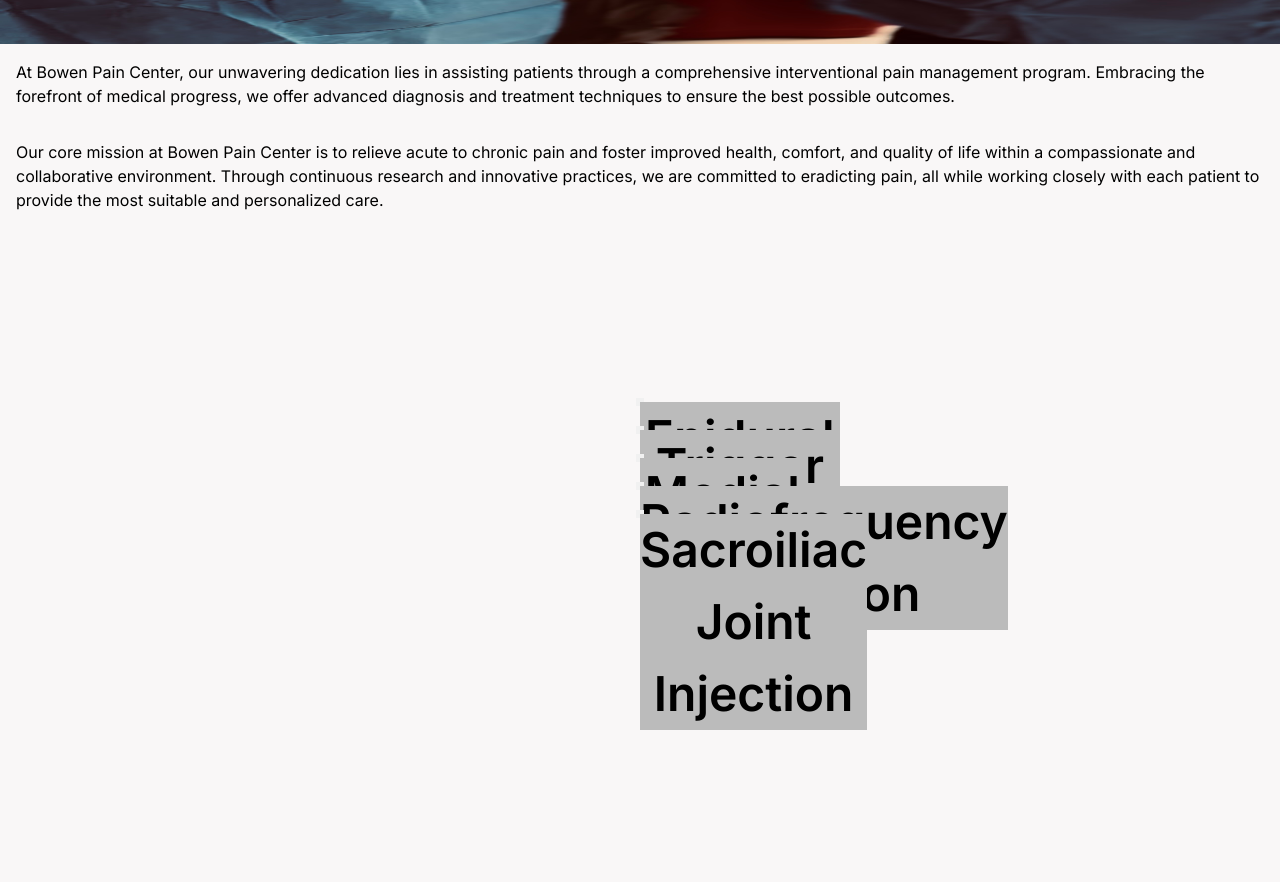
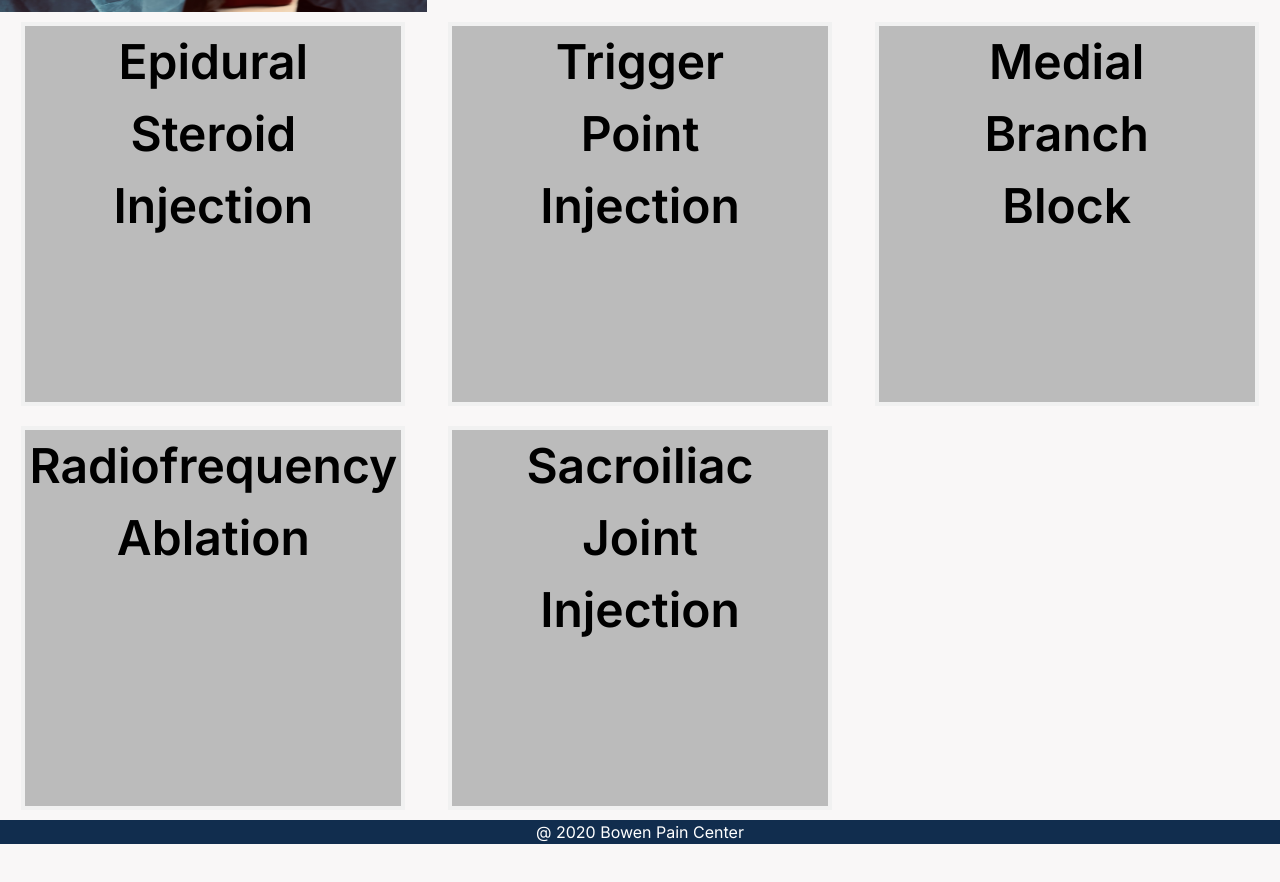
Before and after one commit to federicodez/bpc, a Next.js app: page /procedures in a window 1280 px wide. Shown: the part 580-1462 px from the top of the page. After the commit the page ends 1424 px from the top, so only its background shows below. Built offline with nearby package versions, Linux system fonts and the light colour scheme.

Commit message:
fixed card styling

```diff
--- a/src/app/procedures/page.tsx
+++ b/src/app/procedures/page.tsx
@@ -4,33 +4,36 @@
 export default function Procedures() {
   return (
     <>
-      <div className="container mx-auto py-40">
-        <h1 className="linethrough text-2xl text-center m-4">Our Procedures</h1>
+      <div className="container mx-auto pt-40">
+        <h1 className="linethrough text-2xl text-center">Our Procedures</h1>
+        <div className="grid grid-cols-1 md:grid-cols-3">
           <Image
             className="procedure-image"
             src={operation}
             alt="procedure image"
           />
-        <p className="procedure p-4">
+          <div className="md:mr-40 md:col-span-2">
+            <p className="m-4">
               At Bowen Pain Center, our unwavering dedication lies in assisting
               patients through a comprehensive interventional pain management
               program. Embracing the forefront of medical progress, we offer
               advanced diagnosis and treatment techniques to ensure the best
               possible outcomes.
             </p>
-        <p className="procedure p-4">
-          Our core mission at Bowen Pain Center is to relieve acute to chronic
-          pain and foster improved health, comfort, and quality of life within a
-          compassionate and collaborative environment. Through continuous
-          research and innovative practices, we are committed to eradicting
-          pain, all while working closely with each patient to provide the most
-          suitable and personalized care.
+            <p className="m-4">
+              Our core mission at Bowen Pain Center is to relieve acute to
+              chronic pain and foster improved health, comfort, and quality of
+              life within a compassionate and collaborative environment. Through
+              continuous research and innovative practices, we are committed to
+              eradicting pain, all while working closely with each patient to
+              provide the most suitable and personalized care.
             </p>
           </div>
-      <div className="grid grid-rows-2 justify-items-center">
-        <div className="card">
-          <div className="card-inner">
-            <div className="card-front">
+        </div>
+        <div className="grid justify-items-center md:grid-cols-2 xl:grid-cols-3">
+          <div className="card w-96 h-96">
+            <div className="card-inner w-full h-full">
+              <div className="card-front w-full h-full">
                 <h1>
                   Epidural
                   <br />
@@ -39,23 +42,23 @@
                   Injection
                 </h1>
               </div>
-            <div className="card-back">
-              <p>
+              <div className="card-back w-full h-full">
+                <p className="text-sm">
                   This injection procedure is conducted to alleviate neck,
-                shoulder, and arm pain resulting from nerve root compression in
-                the cervical spine. Various conditions, such as spinal stenosis
-                or herniated discs, can lead to inflammation and swelling of the
-                spinal nerves. The injected steroid medication is effective in
-                reducing the pain and swelling associated with these conditions.
-                Patients can typically expect to experience relief within 3-7
-                days after the procedure.
+                  shoulder, and arm pain resulting from nerve root compression
+                  in the cervical spine. Various conditions, such as spinal
+                  stenosis or herniated discs, can lead to inflammation and
+                  swelling of the spinal nerves. The injected steroid medication
+                  is effective in reducing the pain and swelling associated with
+                  these conditions. Patients can typically expect to experience
+                  relief within 3-7 days after the procedure.
                 </p>
               </div>
             </div>
           </div>
-        <div className="card">
-          <div className="card-inner">
-            <div className="card-front">
+          <div className="card w-96 h-96">
+            <div className="card-inner w-full h-full">
+              <div className="card-front w-full h-full">
                 <h1>
                   Trigger
                   <br />
@@ -64,27 +67,27 @@
                   Injection
                 </h1>
               </div>
-            <div className="card-back">
-              <p>
-                This outpatient procedure is specifically intended to reduce or
-                alleviate pain caused by small tender knots that develop in the
-                muscles of the neck and back. The process is quick, usually
-                taking only a few minutes, and it is performed under local
-                anesthesia. A small needle is carefully inserted into the knots
-                and injected with a combination of local anesthetic and steroid
-                medication. The treatment is designed to provide nearly instant
-                relief, and its effectiveness can last from several hours to
-                weeks, depending on the use of steroids. This allows patients to
-                have a window of relief during which they can engage in
-                exercises and stretching routines to help ease the tension and
-                discomfort caused by those muscle knots.
+              <div className="card-back w-full h-full">
+                <p className="text-sm">
+                  This outpatient procedure is specifically intended to reduce
+                  or alleviate pain caused by small tender knots that develop in
+                  the muscles of the neck and back. The process is quick,
+                  usually taking only a few minutes, and it is performed under
+                  local anesthesia. A small needle is carefully inserted into
+                  the knots and injected with a combination of local anesthetic
+                  and steroid medication. The treatment is designed to provide
+                  nearly instant relief, and its effectiveness can last from
+                  several hours to weeks, depending on the use of steroids. This
+                  allows patients to have a window of relief during which they
+                  can engage in exercises and stretching routines to help ease
+                  the tension and discomfort caused by those muscle knots.
                 </p>
               </div>
             </div>
           </div>
-        <div className="card">
-          <div className="card-inner">
-            <div className="card-front">
+          <div className="card w-96 h-96">
+            <div className="card-inner w-full h-full">
+              <div className="card-front w-full h-full">
                 <h1>
                   Medial
                   <br />
@@ -93,56 +96,58 @@
                   Block
                 </h1>
               </div>
-            <div className="card-back">
-              <p>
+              <div className="card-back w-full h-full">
+                <p className="text-sm">
                   This diagnostic procedure serves the purposes of identifying a
                   painful facet joint that might benefit from a radiofrequency
                   ablation. The facet joints in the spine allow for bending,
                   twisting, and flexing movements. If these joints become
                   arthritic or enlarged, they can cause pain. Similar to a facet
                   injection, a small needle is precisely placed near the medial
-                branch nerve with the guidance of x-ray imaging. A small amount
-                of local anesthetic is then administered to numb the nerve.
-                Following the injection, patients are encouraged to resume their
-                regular activities and monitor their pain relief over the next
-                30 minutes to 2 hours. If the patient experiences significant
-                relief from the pain, they may be considered a suitable
-                candidate for the radiofrequency ablation procedure.
+                  branch nerve with the guidance of x-ray imaging. A small
+                  amount of local anesthetic is then administered to numb the
+                  nerve. Following the injection, patients are encouraged to
+                  resume their regular activities and monitor their pain relief
+                  over the next 30 minutes to 2 hours. If the patient
+                  experiences significant relief from the pain, they may be
+                  considered a suitable candidate for the radiofrequency
+                  ablation procedure.
                 </p>
               </div>
             </div>
           </div>
-        <div className="card">
-          <div className="card-inner">
-            <div className="card-front">
+          <div className="card w-96 h-96">
+            <div className="card-inner w-full h-full">
+              <div className="card-front w-full h-full">
                 <h1>
                   Radiofrequency
                   <br />
                   Ablation
                 </h1>
               </div>
-            <div className="card-back">
-              <p>
-                This is a minimally invasive procedure known as a radiofrequency
-                ablation or rhizotomy. The primary goal of this procedure is to
-                reduce or eliminate the pain caused by damaged facet joints by
-                disrupting the sensory nerves responsible for carrying pain
-                signals. Similar to facet injections, a specialized needle is
-                guided under x-ray to the junction where the medial branch nerve
-                is typically located. The positioning of the needle is carefully
-                tested to ensure accuracy. Once confirmed, the nerve is numbed
-                and then heated for 90-120 seconds, effectively disrupting its
-                pain signaling. Optimal pain relief is usually achieved within
-                2-4 weeks following the procedure. Radiofrequency ablation can
-                be performed under local anesthesia or sedation, depending on
-                the patient's preference and needs.
+              <div className="card-back w-full h-full">
+                <p className="text-sm">
+                  This is a minimally invasive procedure known as a
+                  radiofrequency ablation or rhizotomy. The primary goal of this
+                  procedure is to reduce or eliminate the pain caused by damaged
+                  facet joints by disrupting the sensory nerves responsible for
+                  carrying pain signals. Similar to facet injections, a
+                  specialized needle is guided under x-ray to the junction where
+                  the medial branch nerve is typically located. The positioning
+                  of the needle is carefully tested to ensure accuracy. Once
+                  confirmed, the nerve is numbed and then heated for 90-120
+                  seconds, effectively disrupting its pain signaling. Optimal
+                  pain relief is usually achieved within 2-4 weeks following the
+                  procedure. Radiofrequency ablation can be performed under
+                  local anesthesia or sedation, depending on the patient's
+                  preference and needs.
                 </p>
               </div>
             </div>
           </div>
-        <div className="card">
-          <div className="card-inner">
-            <div className="card-front">
+          <div className="card w-96 h-96">
+            <div className="card-inner w-full h-full">
+              <div className="card-front w-full h-full">
                 <h1>
                   Sacroiliac
                   <br />
@@ -151,14 +156,14 @@
                   Injection
                 </h1>
               </div>
-            <div className="card-back">
-              <p>
+              <div className="card-back w-full h-full">
+                <p className="text-sm">
                   Patients experiencing lower back or buttocks pain can find
-                relief through sacroiliac joint injections. The sacroiliac joint
-                (SIJ) is the area where the spine and hip come together to form
-                a joint space. Inflammation in this area can lead to pain
-                resulting from arthritis, trauma, or various diseases. During
-                the procedure, the patient lies on their stomach with a
+                  relief through sacroiliac joint injections. The sacroiliac
+                  joint (SIJ) is the area where the spine and hip come together
+                  to form a joint space. Inflammation in this area can lead to
+                  pain resulting from arthritis, trauma, or various diseases.
+                  During the procedure, the patient lies on their stomach with a
                   comfortable pillow for support. Under the guidance of
                   fluoroscopy (x-ray), a small needle is carefully directed into
                   the joint. After confirming the needle's position with a
@@ -166,13 +171,15 @@
                   medication is injected in and around the joint. Typically,
                   patients experience relief within 1-3 days, and optimal pain
                   relief is felt within 5-14 days after the injection. This
-                procedure can provide significant relief to those suffering form
-                sacroiliac joint-related pain.
+                  procedure can provide significant relief to those suffering
+                  form sacroiliac joint-related pain.
                 </p>
               </div>
             </div>
           </div>
         </div>
+      </div>
+      <footer className="text-center">@ 2020 Bowen Pain Center</footer>
     </>
   );
 }
```
Lines whose indentation alone changed are shown as unchanged.
